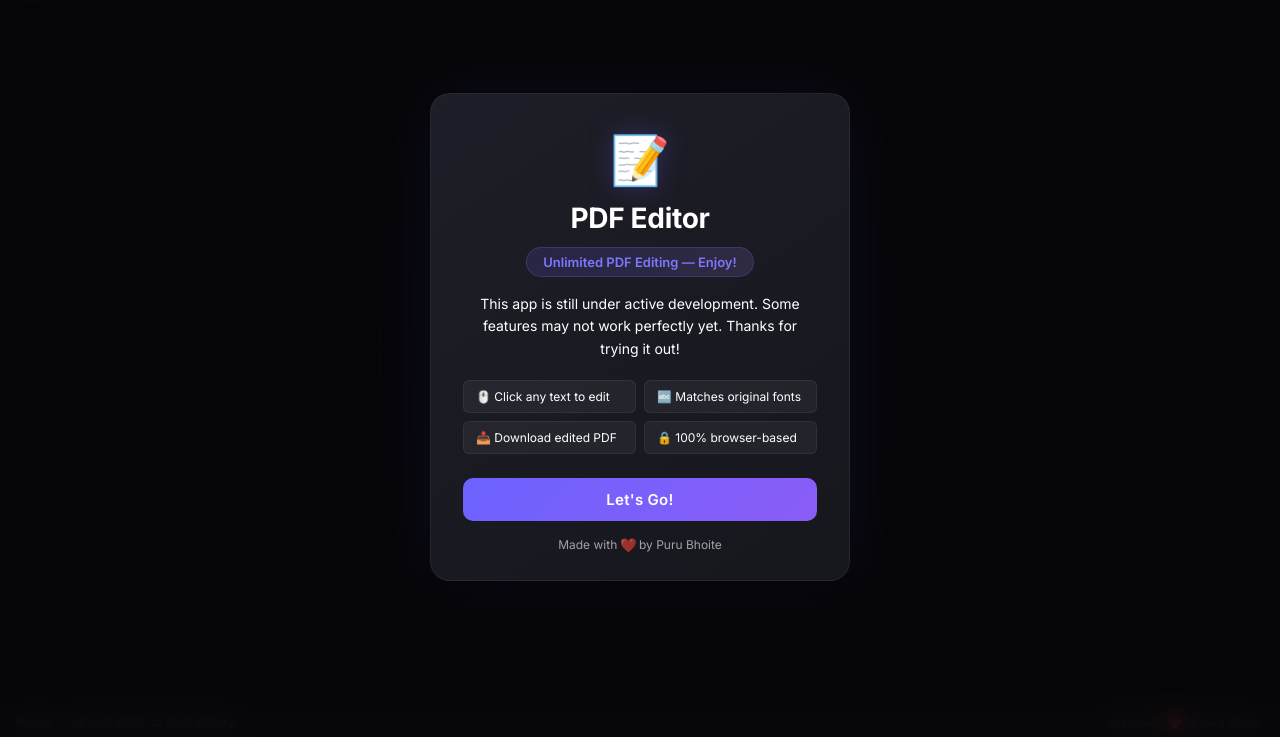
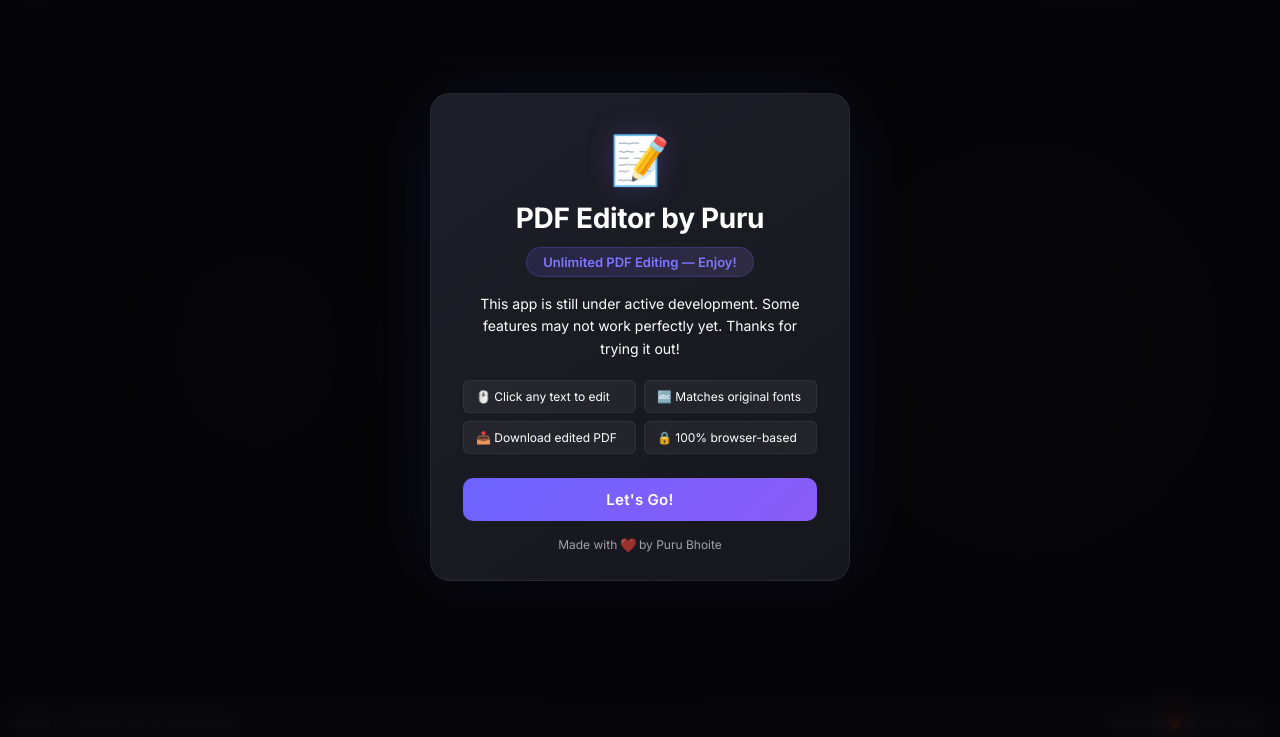
Before and after one commit to purubhoite/pdfbypuru, a website built with Vite: page index.html in a window 1280 px wide. Shown: the part 63-800 px from the top of the page. Built offline with nearby package versions, Linux system fonts and the light colour scheme; files whose address does not match are found by name.

Commit message:
Update popup title to include author name

```diff
--- a/index.html
+++ b/index.html
@@ -124,7 +124,7 @@
     <div id="welcome-popup" class="popup-overlay">
       <div class="popup-card">
         <div class="popup-icon">📝</div>
-        <h2 class="popup-title">PDF Editor</h2>
+        <h2 class="popup-title">PDF Editor by Puru</h2>
         <div class="popup-badge">Unlimited PDF Editing — Enjoy!</div>
         <p class="popup-message">
           This app is still under active development. Some features may not work perfectly yet.
```
